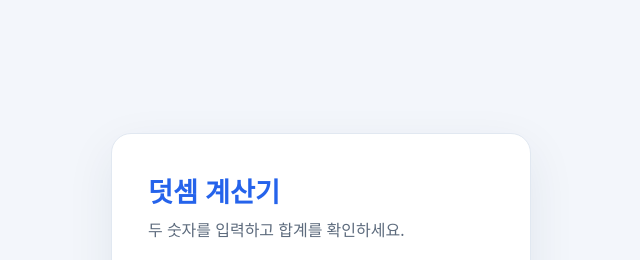
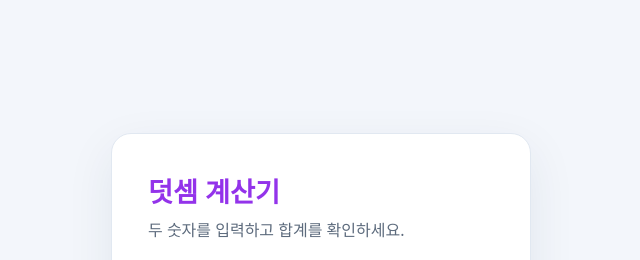
Before and after one commit to bsbingxx-oss/codex-cloud-test, a plain HTML site: page index.html in a window 1280 px wide. Shown: the top 260 px of the page, without its empty margins (319-959 px from the left). Drawn offline with Linux system fonts and the light colour scheme.

Commit message:
Set calculator heading color to purple

```diff
--- a/index.html
+++ b/index.html
@@ -31,7 +31,7 @@
         box-shadow: 0 16px 48px rgba(27, 48, 80, .08);
       }
 
-      h1 { margin: 0 0 8px; font-size: 1.7rem; color: #2563EB; }
+      h1 { margin: 0 0 8px; font-size: 1.7rem; color: #9333EA; }
       p { margin: 0 0 28px; color: #5d6b7d; line-height: 1.5; }
       label { display: block; margin-bottom: 8px; font-weight: 600; }
       .field { margin-bottom: 20px; }
```
